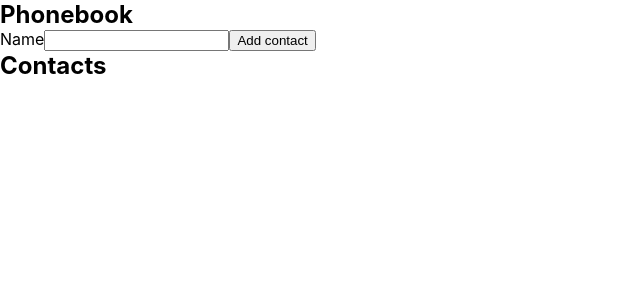
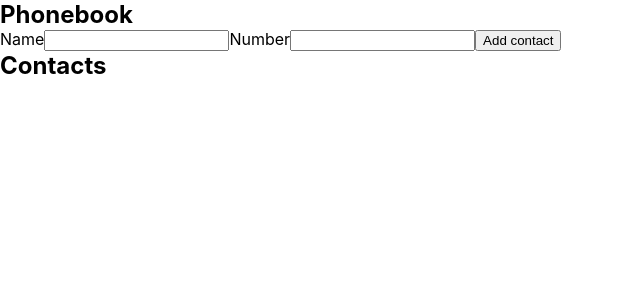
Before and after one commit to verado-batsu/goit-react-hw-02-phonebook, a React (Create React App) app: page / in a window 1280 px wide. Shown: the top 300 px of the page, without its empty margins (0-640 px from the left). Built offline with nearby package versions, Linux system fonts and the light colour scheme.

Commit message:
step 2 is done

```diff
--- a/src/components/App/App.jsx
+++ b/src/components/App/App.jsx
@@ -4,21 +4,26 @@
 export class App extends Component {
 	state = {
 		contacts: [],
-		name: ''
+		name: '',
+		number: ''
 	}
 
 	handleChange = (e) => {
+		const nameOfInput = e.target.name;
+
 		this.setState({
-			name: e.target.value
+			[nameOfInput]: e.target.value
 		})
 	}
 
 	handleSubmit = (e) => {
 		e.preventDefault();
 		const name = e.target.elements.name.value;
+		const number = e.target.elements.number.value;
 
 		const contact = {
 			name,
+			number,
 			id: nanoid(),
 		}
 
@@ -26,6 +31,7 @@
 			return {
 				contacts: [...prevState.contacts, contact],
 				name: '',
+				number: '',
 			}
 		})
 	}
@@ -49,6 +55,18 @@
 								value={this.state.name}
 							/>
 						</label>
+						<label>
+							Number
+							<input
+								type="tel"
+								name="number"
+								pattern="\+?\d{1,4}?[-.\s]?\(?\d{1,3}?\)?[-.\s]?\d{1,4}[-.\s]?\d{1,4}[-.\s]?\d{1,9}"
+								title="Phone number must be digits and can contain spaces, dashes, parentheses and can start with +"
+								required
+								onChange={this.handleChange}
+								value={this.state.number}
+							/>
+						</label>
 						<button type="submit">Add contact</button>
 					</form>
 				</div>
@@ -57,10 +75,10 @@
 					<h2>Contacts</h2>
 					<ul>
 						{
-							this.state.contacts.map(({id, name}) => {
+							this.state.contacts.map(({id, name, number}) => {
 								return (
 									<li key={id}>
-										{name}
+										{name}: {number}
 									</li>
 								)
 							})
```
